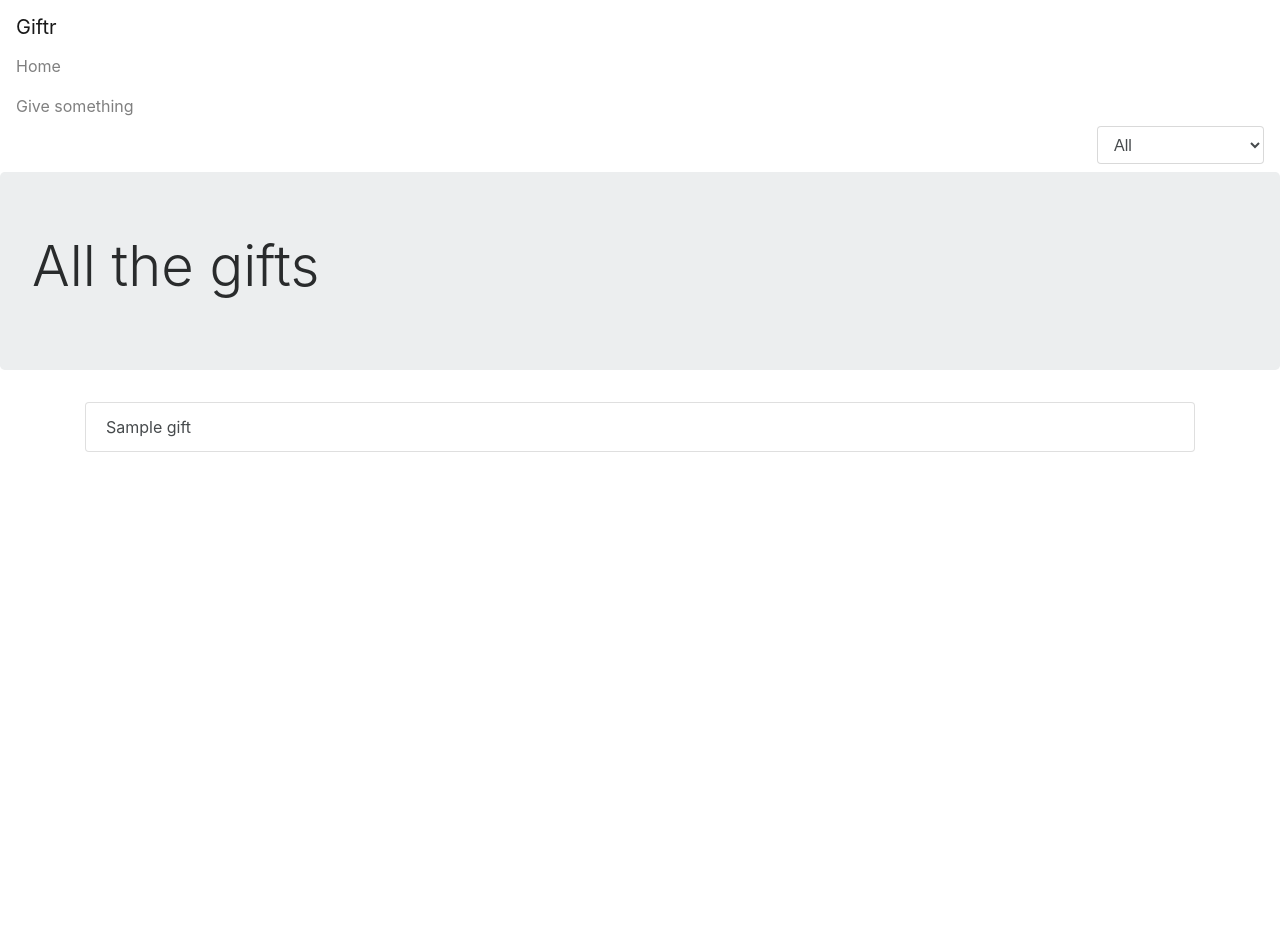
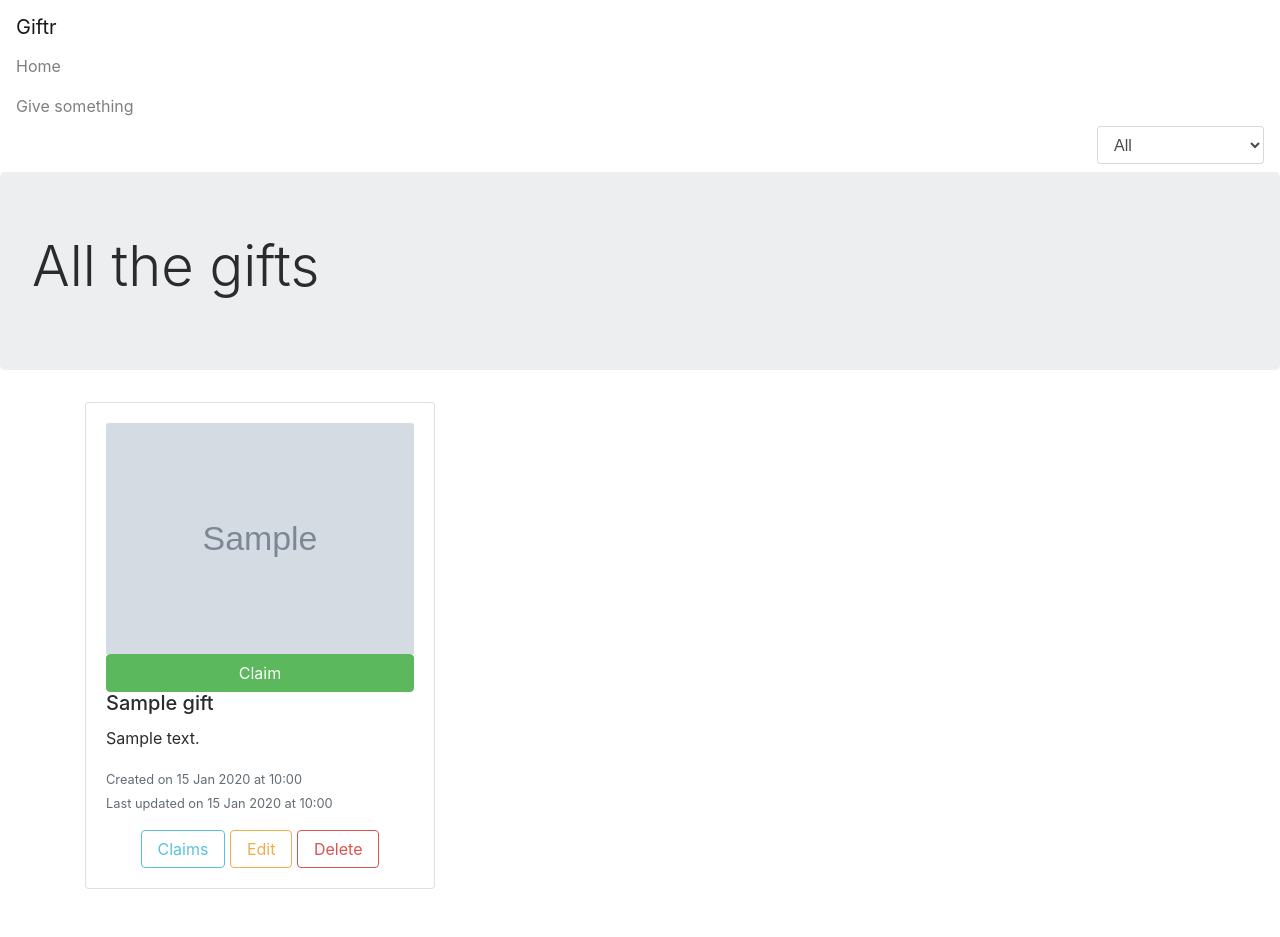
Before and after one commit to Zinston/giftr, a Flask app: page / in a window 1280 px wide. Before the commit the page ends 452 px from the top, so only its background shows below. Run offline with Flask 2, Linux system fonts and the light colour scheme; tables that the repository leaves empty hold one stand-in row (values such as "Sample post"); grey boxes marked "Sample" are stand-in pictures; some libraries are stand-ins or nearby versions.

Commit message:
Move gift card into its own template and include it in both gift.html and gifts.html

```diff
--- /dev/null
+++ b/static/styles.css
@@ -0,0 +1,44 @@
+.grid {
+    width: 100%;
+    overflow: hidden;
+    margin-bottom: -1.875em; /* 30px */
+    -webkit-column-count: 3;
+    -webkit-column-gap: 1.875em; /* 30px */
+    -webkit-column-fill: auto;
+    -moz-column-count: 3;
+    -moz-column-gap: 1.875em; /* 30px */
+    -moz-column-fill: auto;
+    column-count: 3;
+    column-gap: 1.875em; /* 30px */
+    column-fill: auto;
+}
+
+.grid-item {
+    margin-bottom: 1.875em; /* 15px 30px */
+    -webkit-column-break-inside: avoid;
+    -moz-column-break-inside: avoid;
+    column-break-inside: avoid;
+}
+
+@media only screen and ( max-width: 40em ) { /* 640px */
+    .grid {
+        -webkit-column-count: 2;
+        -webkit-column-gap: 0.938em; /* 15px */
+        -moz-column-count: 2;
+        -moz-column-gap: 0.938em; /* 15px */
+        column-count: 2;
+        column-gap: 0.938em; /* 15px */
+    }
+
+    .grid-item {
+        margin-bottom: 0.938em; /* 15px */
+    }
+}
+
+@media only screen and ( max-width: 20em ) { /* 320px */
+    .grid {
+        -webkit-column-count: auto;
+        -moz-column-count: auto;
+        column-count: auto;
+    }
+}
--- a/templates/add_gift.html
+++ b/templates/add_gift.html
@@ -10,12 +10,12 @@
 <form method='POST' action="{{ url_for('add_gift') }}">
 	<div class="form-group">
 		<label for="name">Name</label>
-    	<input id="name" class="form-control" type='text' name='name' placeholder='name'>
+    	<input id="name" class="form-control" type='text' name='name' placeholder='Name'>
     </div>
 
     <div class="form-group">
     	<label for="picture">Picture URL</label>
-    	<input id="picture" class="form-control" type='text' name='picture' placeholder='picture url'>
+    	<input id="picture" class="form-control" type='text' name='picture' placeholder='Picture URL'>
     </div>
 
     <div class="form-group">
--- /dev/null
+++ b/templates/gift_card.html
@@ -0,0 +1,17 @@
+<div class="card card-block mx-auto">
+	{% if gift.picture %}
+	<img class="card-img-top img-fluid" src="{{ gift.picture }}">
+		<a href="#" class="btn btn-success">Claim</a>
+	{% endif %}
+	<div class="card-body">
+		<h5 class="card-title">{{ gift.name }}</h5>
+		<p class="card-text">{{ gift.description }}</p>
+		<p class="card-text"><small class="text-muted">Created on {{ gift.created_at.strftime('%d %b %Y at %H:%M') }}
+			{% if gift.updated_at %}<br>Last updated on {{ gift.updated_at.strftime('%d %b %Y at %H:%M') }}{% endif %}</small></p>
+		<div class="links text-center">
+			<a href="{{ url_for('get_claims', g_id=gift.id) }}" class="btn btn-outline-info">Claims</a>
+			<a href="#" class="btn btn-outline-warning">Edit</a>
+			<a href="#" class="btn btn-outline-danger">Delete</a>
+		</div>
+	</div>
+</div>
--- a/templates/gifts.html
+++ b/templates/gifts.html
@@ -26,9 +26,13 @@
 {% endblock %}
 
 {% block body %}
-<div class="list-group">
-	{% for gift in gifts %}
-	<a class="list-group-item list-group-item-action" href="{{ url_for('get_gift_byid', g_id=gift.id) }}">{{ gift.name }}</a>
-	{% endfor %}
+<div class="gifts mb-5">
+	<div class="grid">
+		{% for gift in gifts %}
+		<div class="grid-item">
+		{% include 'gift_card.html' %}
+		</div>
+		{% endfor %}
+	</div>
 </div>
 {% endblock %}
--- a/templates/index.html
+++ b/templates/index.html
@@ -4,6 +4,7 @@
 		<title>Giftr</title>
 		<meta name="viewport" content="width=device-width, initial-scale=1.0">
 		<link rel="stylesheet" href="https://maxcdn.bootstrapcdn.com/bootstrap/4.0.0-beta.3/css/bootstrap.min.css" integrity="sha384-Zug+QiDoJOrZ5t4lssLdxGhVrurbmBWopoEl+M6BdEfwnCJZtKxi1KgxUyJq13dy" crossorigin="anonymous">
+		<link rel="stylesheet" type="text/css" href="{{ url_for('static', filename='styles.css') }}">
 
 		<script src="https://code.jquery.com/jquery-3.2.1.slim.min.js" integrity="sha384-KJ3o2DKtIkvYIK3UENzmM7KCkRr/rE9/Qpg6aAZGJwFDMVNA/GpGFF93hXpG5KkN" crossorigin="anonymous"></script>
 		<script src="https://cdnjs.cloudflare.com/ajax/libs/popper.js/1.12.9/umd/popper.min.js" integrity="sha384-ApNbgh9B+Y1QKtv3Rn7W3mgPxhU9K/ScQsAP7hUibX39j7fakFPskvXusvfa0b4Q" crossorigin="anonymous"></script>
--- a/views.py
+++ b/views.py
@@ -77,7 +77,7 @@ def add_gift():
     c.add(gift)
     c.commit()
 
-    return redirect(url_for('get_gifts',
+    return redirect(url_for('get_gift_byid',
                             g_id=gift.id))
 
 
```
Also changed, not shown: templates/gift.html (+1 -17 lines).
